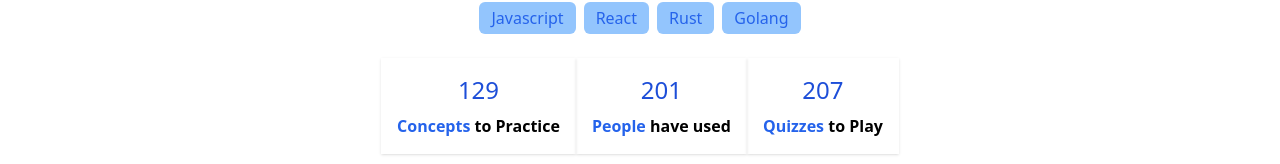
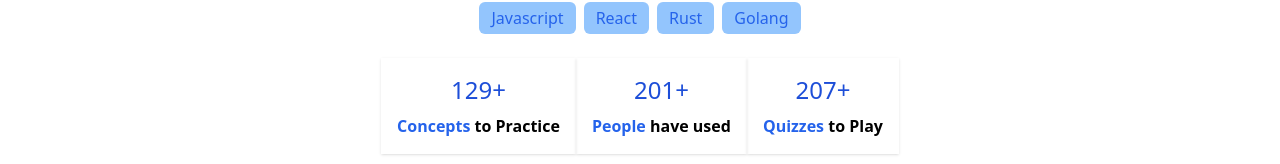
Before and after one commit to ashsajal1/js-practice-app, a React (Vite) app: page / in a window 1280 px wide. Shown: the part 200-364 px from the top of the page. Built offline with nearby package versions, Linux system fonts and the light colour scheme.

Commit message:
add plus icon suffix

```diff
--- a/src/components/ui/counter.tsx
+++ b/src/components/ui/counter.tsx
@@ -24,7 +24,7 @@
     }, [speed, value]);
 
     return (
-        <span className={cn(className)}>{count}</span>
+        <span className={cn(className)}>{count}+</span>
     );
 };
 
```
